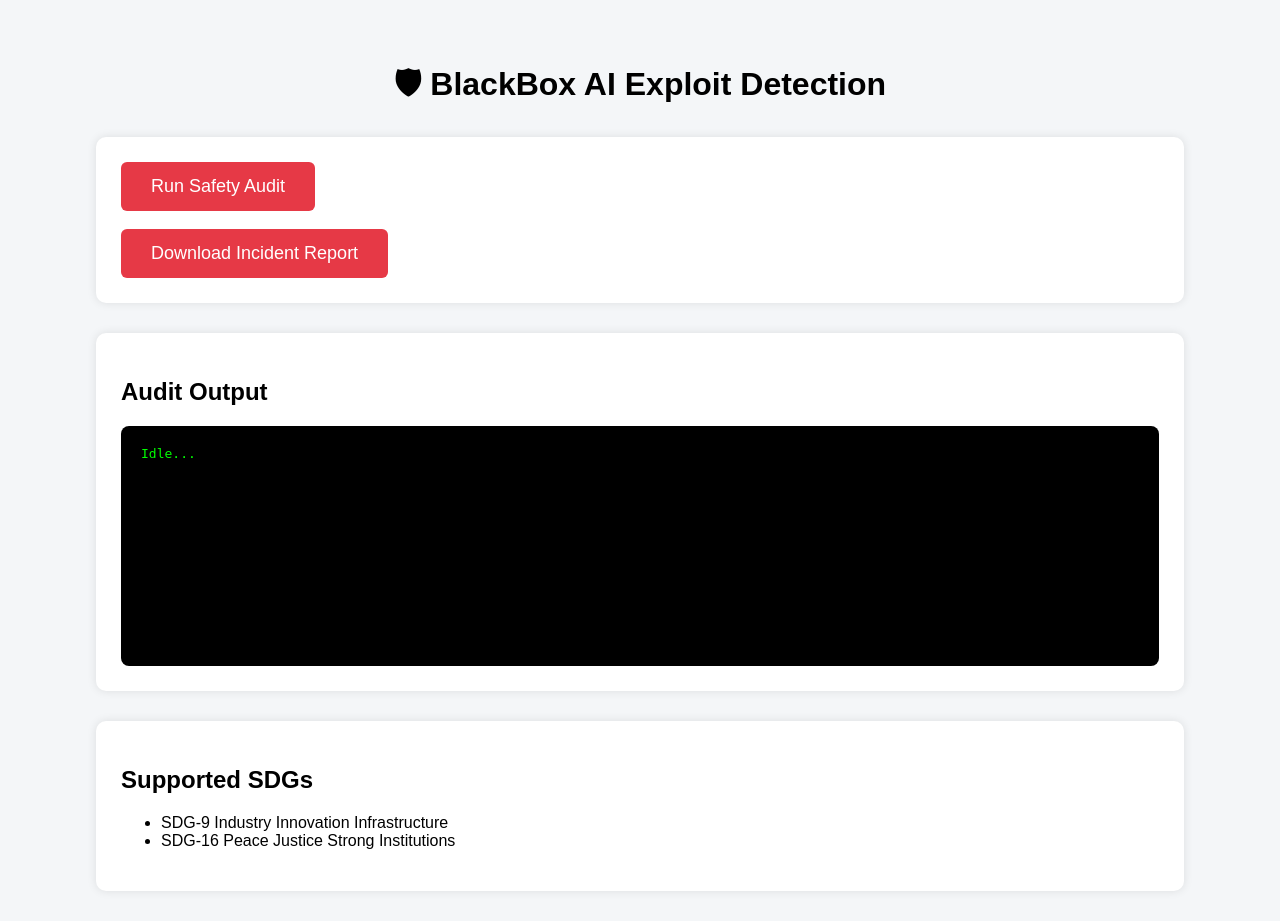
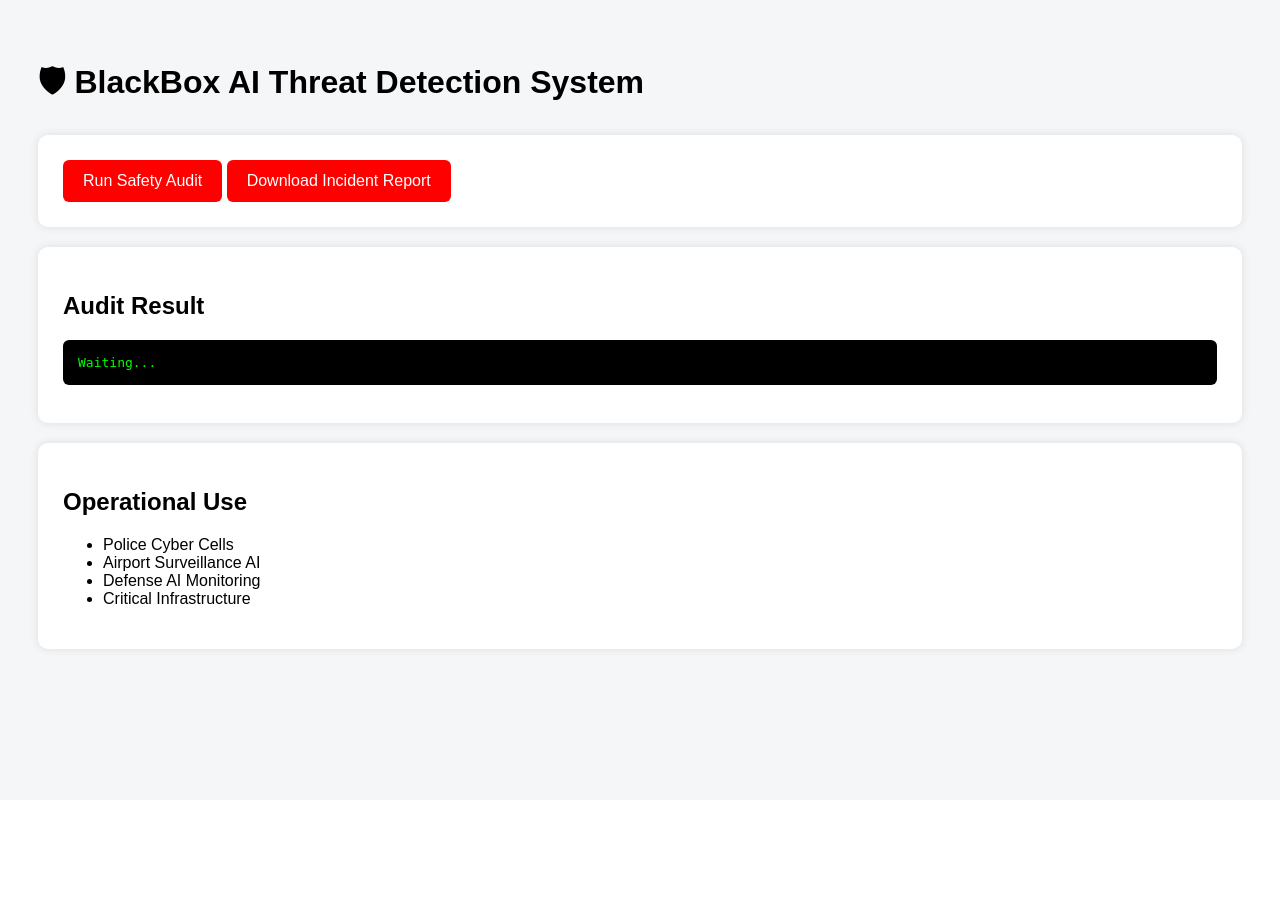
Before and after one commit to urvigarg139-art/blackbox-ai-safety, a Flask app: page / in a window 1280 px wide. After the commit the page ends 656 px from the top, so only its background shows below. Run offline with Flask 3, Linux system fonts and the light colour scheme.

Commit message:
Police grade dashboard

```diff
--- a/templates/index.html
+++ b/templates/index.html
@@ -1,126 +1,102 @@
 <!DOCTYPE html>
-<html lang="en">
+<html>
 <head>
-<meta charset="UTF-8">
-<title>BlackBox AI Exploit Detection Dashboard</title>
+<title>BlackBox AI Safety System</title>
 
 <style>
 body {
-    font-family: Arial;
-    background: #f4f6f8;
-    margin: 0;
-}
-
-.container {
-    width: 85%;
-    margin: auto;
-    padding-top: 40px;
-}
-
-h1 {
-    text-align: center;
+font-family: Arial;
+background:#f4f6f8;
+padding:30px;
 }
 
 .card {
-    background: white;
-    padding: 25px;
-    border-radius: 10px;
-    margin-bottom: 30px;
-    box-shadow: 0 0 10px rgba(0,0,0,.1);
+background:white;
+padding:25px;
+border-radius:10px;
+margin-bottom:20px;
+box-shadow:0 0 10px rgba(0,0,0,0.1);
 }
 
 button {
-    background: #e63946;
-    color: white;
-    border: none;
-    padding: 14px 30px;
-    font-size: 18px;
-    border-radius: 6px;
-    cursor: pointer;
+background:red;
+color:white;
+border:none;
+padding:12px 20px;
+border-radius:6px;
+cursor:pointer;
+font-size:16px;
 }
 
-button:hover {
-    opacity: .9;
+pre {
+background:black;
+color:lime;
+padding:15px;
+border-radius:6px;
 }
 
-#output {
-    background: black;
-    color: #00ff00;
-    padding: 20px;
-    border-radius: 8px;
-    min-height: 200px;
-    white-space: pre-wrap;
-    font-family: monospace;
+.badge {
+padding:6px 12px;
+border-radius:6px;
+color:white;
+font-weight:bold;
 }
+
+.critical { background:red; }
+.high { background:orange; }
+.low { background:green; }
 </style>
+
 </head>
 
 <body>
 
-<div class="container">
-
-<h1>🛡 BlackBox AI Exploit Detection</h1>
+<h1>🛡 BlackBox AI Threat Detection System</h1>
 
 <div class="card">
 <button onclick="runAudit()">Run Safety Audit</button>
-
-<br><br>
-
-<a href="/download">
-<button>Download Incident Report</button>
-</a>
+<a href="/download"><button>Download Incident Report</button></a>
 </div>
 
 <div class="card">
-<h2>Audit Output</h2>
-<div id="output">Idle...</div>
+<h2>Audit Result</h2>
+
+<div id="summary"></div>
+
+<pre id="output">Waiting...</pre>
 </div>
 
 <div class="card">
-<h2>Supported SDGs</h2>
+<h2>Operational Use</h2>
 <ul>
-<li>SDG-9 Industry Innovation Infrastructure</li>
-<li>SDG-16 Peace Justice Strong Institutions</li>
+<li>Police Cyber Cells</li>
+<li>Airport Surveillance AI</li>
+<li>Defense AI Monitoring</li>
+<li>Critical Infrastructure</li>
 </ul>
 </div>
 
-</div>
+<script>
 
-<script>
-function runAudit() {
+function runAudit(){
 
-    document.getElementById("output").innerText = "Running audit...\n";
+fetch("/run_audit",{method:"POST"})
+.then(res=>res.json())
+.then(data=>{
 
-    fetch("/run_audit", {
-        method: "POST"
-    })
-    .then(res => res.json())
-    .then(data => {
-
-        let text =
-`Case ID: ${data.case_id}
-
-Risk Score: ${data.risk}% (${data.severity})
-
-Findings:
+document.getElementById("summary").innerHTML=`
+<b>Case ID:</b> ${data.case_id}<br>
+<b>Risk Score:</b> ${data.risk}% <span class="badge critical">${data.severity}</span><br>
+<b>Exploit Location:</b> ${data.location}<br>
 `;
 
-        data.findings.forEach(f => {
-            text += "- " + f + "\n";
-        });
+document.getElementById("output").innerText =
+"Threats Detected:\n"+
+data.findings.join("\n");
 
-        text += "\nExploit Location: " + data.location;
+});
+}
 
-        let box = document.getElementById("output");
-        box.innerText = text;
-
-        // Threat color
-        box.style.color = data.severity == "CRITICAL" ? "red" : "#00ff00";
-    })
-    .catch(err => {
-        document.getElementById("output").innerText = "ERROR connecting server";
-    });
-}
 </script>
 
 </body>
```
